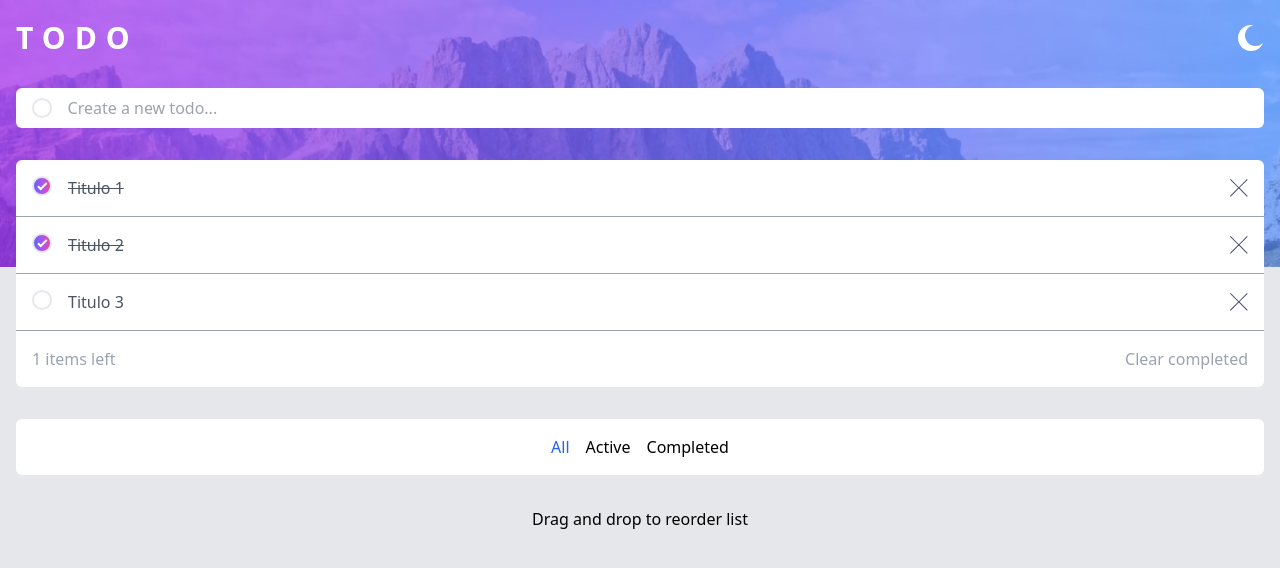
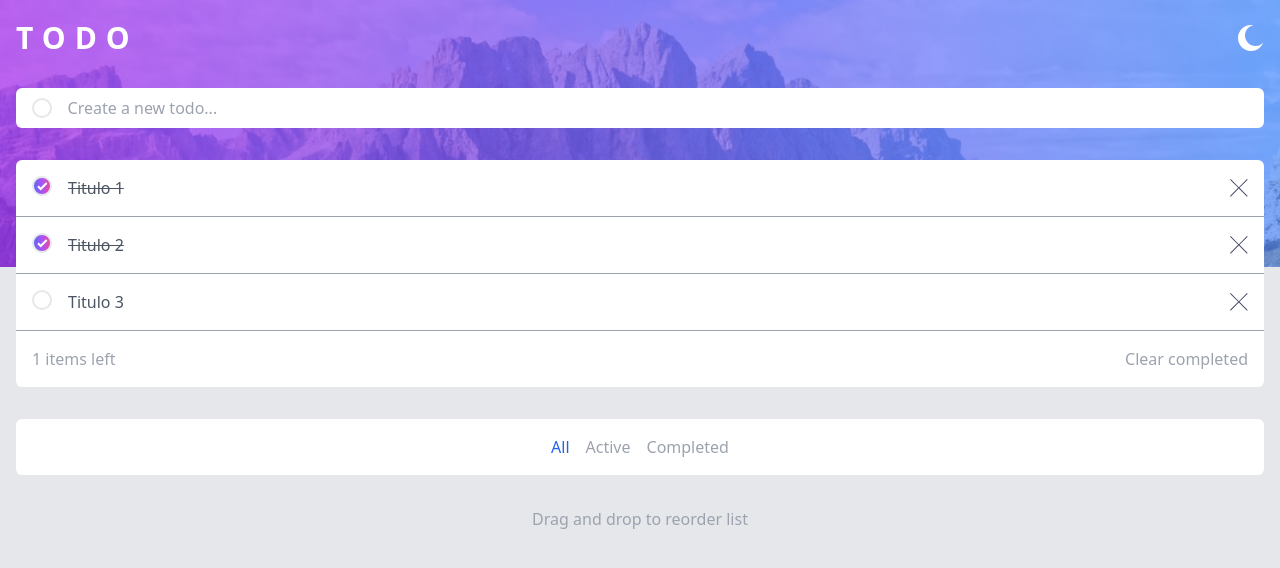
Before and after one commit to Daav97/react-todo2, a React (Vite) app: page / in a window 1280 px wide. Shown: the top 568 px of the page. Built offline with nearby package versions, Linux system fonts and the light colour scheme.

Commit message:
Se añade modo oscuro

```diff
--- a/src/App.jsx
+++ b/src/App.jsx
@@ -71,7 +71,7 @@ const App = () => {
   };
 
   return (
-    <div className="bg-[url('./assets/images/bg-desktop-light.jpg')] bg-no-repeat bg-contain min-h-screen bg-gray-200">
+    <div className="bg-[url('./assets/images/bg-desktop-light.jpg')] dark:bg-[url('./assets/images/bg-desktop-dark.jpg')] bg-no-repeat bg-contain min-h-screen bg-gray-200 dark:bg-gray-800">
       <Header />
       <main className="container mx-auto px-4 mt-8">
         <TodoCreate createTodo={createTodo} />
@@ -91,7 +91,7 @@ const App = () => {
         <TodoFilter changeFilter={changeFilter} filter={filter} />
       </main>
 
-      <footer className="text-center mt-8">
+      <footer className="text-center mt-8 text-gray-400">
         Drag and drop to reorder list
       </footer>
     </div>
--- a/src/components/TodoComputed.jsx
+++ b/src/components/TodoComputed.jsx
@@ -1,7 +1,7 @@
 const TodoComputed = ({ todos, computedItemsLeft, clearCompleted }) => {
   return (
     <section
-      className={`py-4 px-4 flex justify-between bg-white  ${
+      className={`py-4 px-4 flex justify-between bg-white dark:bg-gray-700 ${
         todos.length > 0 ? "rounded-b-md" : "rounded-md"
       }`}
     >
--- a/src/components/TodoCreate.jsx
+++ b/src/components/TodoCreate.jsx
@@ -16,13 +16,13 @@ const TodoCreate = ({ createTodo }) => {
   return (
     <form
       onSubmit={handleSubmitAddTodo}
-      className="bg-white rounded-md overflow-hidden py-2 flex gap-4 items-center px-4"
+      className="bg-white rounded-md overflow-hidden py-2 flex gap-4 items-center px-4 dark:bg-gray-700"
     >
       <span className="rounded-full border-2 w-5 h-5 inline-block"></span>
       <input
         type="text"
         placeholder="Create a new todo..."
-        className="w-full text-gray-400 outline-none"
+        className="w-full text-gray-400 outline-none dark:bg-gray-700"
         value={title}
         onChange={(e) => setTitle(e.target.value)}
       />
--- a/src/components/TodoFilter.jsx
+++ b/src/components/TodoFilter.jsx
@@ -1,10 +1,11 @@
 const TodoFilter = ({ changeFilter, filter }) => {
-  const activeFilterStyle = "text-blue-600";
-  const inactiveFilterStyle = "hover:text-blue-600";
+  const activeFilterStyle = "text-blue-600 dark:text-violet-400";
+  const inactiveFilterStyle =
+    "hover:text-blue-600 text-gray-400 dark:hover:text-violet-400";
 
   return (
-    <section className="container mx-auto mt-8">
-      <div className="bg-white flex justify-center rounded-md p-4 gap-4">
+    <section className="container mx-auto mt-8 ">
+      <div className="bg-white flex justify-center rounded-md p-4 gap-4 dark:bg-gray-700">
         <button
           onClick={() => changeFilter("all")}
           className={`${
--- a/src/components/TodoItem.jsx
+++ b/src/components/TodoItem.jsx
@@ -5,7 +5,7 @@ const TodoItem = ({ todo, removeTodo, updateTodo }) => {
   const { id, title, completed } = todo;
 
   return (
-    <article className="flex gap-4 border-b-gray-400 border-b">
+    <article className="flex gap-4 border-b-gray-400 dark:bg-gray-700 border-b">
       <button
         className={`flex w-5 h-5 flex-none rounded-full border-2 justify-center items-center ${
           completed &&
@@ -15,7 +15,11 @@ const TodoItem = ({ todo, removeTodo, updateTodo }) => {
       >
         {completed && <CheckIcon />}
       </button>
-      <p className={`text-gray-600 grow ${completed && "line-through"}`}>
+      <p
+        className={`text-gray-600 grow dark:text-gray-400 ${
+          completed && "line-through"
+        }`}
+      >
         {title}
       </p>
       <button className="flex-none" onClick={() => removeTodo(id)}>
--- a/src/components/TodoList.jsx
+++ b/src/components/TodoList.jsx
@@ -3,7 +3,7 @@ import TodoItem from "./TodoItem.jsx";
 
 const TodoList = ({ todos, removeTodo, updateTodo }) => {
   return (
-    <div className="bg-white rounded-t-md [&>article]:p-4 mt-8">
+    <div className="bg-white rounded-t-md [&>article]:p-4 mt-8 overflow-hidden">
       {todos.map((todo) => (
         <TodoItem
           key={todo.id}
```
